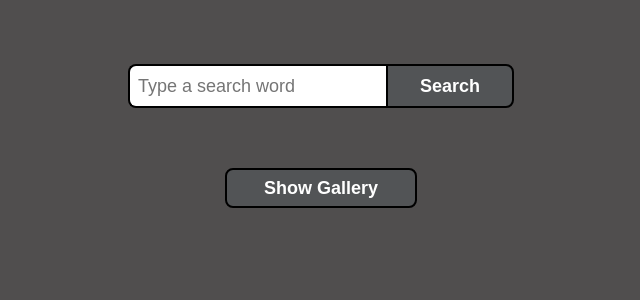
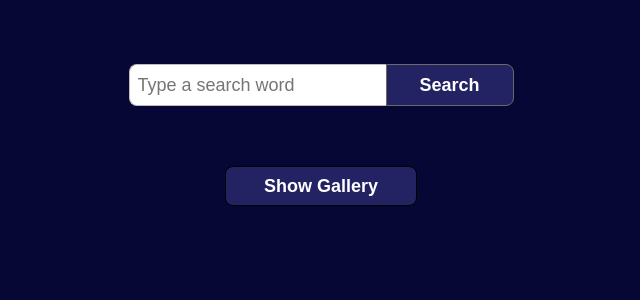
Before and after one commit to Varvikko455/Image-Gallery, a React (Create React App) app in the folder flickr-image-gallery/: page / in a window 1280 px wide. Shown: the top 300 px of the page, without its empty margins (319-959 px from the left). Built offline with nearby package versions, Linux system fonts and the light colour scheme.

Commit message:
slideshow v.2

```diff
--- a/flickr-image-gallery/package.json
+++ b/flickr-image-gallery/package.json
@@ -9,6 +9,7 @@
     "axios": "^0.26.1",
     "react": "^18.0.0",
     "react-dom": "^18.0.0",
+    "react-icons": "^4.3.1",
     "react-scripts": "5.0.1",
     "sass": "^1.50.1",
     "web-vitals": "^2.1.4"
--- a/flickr-image-gallery/src/App.module.scss
+++ b/flickr-image-gallery/src/App.module.scss
@@ -15,17 +15,17 @@
       padding: 0 0.5rem;
       outline: none;
       border-radius: 8px 0 0 8px;
-      border: 2px solid black;
+      border: 1px solid rgb(192, 187, 187);
       border-right: none;
     }
     .searchButton {
       width: 8rem;
       border-radius: 0 8px 8px 0;
-      background-color: hsl(220, 2%, 33%);
+      background-color: rgb(35, 35, 99);
       color: white;
       font-size: large;
       font-weight: 600;
-      border: 2px solid black;
+      border: 1px solid rgb(109, 104, 104);
       cursor: pointer;
     }
     .searchButton:hover {
@@ -33,7 +33,7 @@
     }
     .searchButton:active {
       color: rgb(187, 187, 187);
-      background-color: hsl(0, 0%, 38%);
+      background-color: rgba(35, 35, 99, 0.589);
     }
   }
   .galleryButtonContainer {
@@ -46,10 +46,10 @@
       width: 12rem;
       font-size: large;
       font-weight: 600;
-      border: 2px solid black;
+      border: 1px solid black;
       border-radius: 8px;
       cursor: pointer;
-      background-color: hsl(220, 2%, 33%);
+      background-color: rgb(35, 35, 99);
       color: white;
     }
     .galleryButton:hover {
--- a/flickr-image-gallery/src/components/Gallery/Gallery.css
+++ b/flickr-image-gallery/src/components/Gallery/Gallery.css
@@ -1,8 +1,31 @@
 .galleryContainer {
-  /* display: flex;
-  justify-content: center; */
-  /* position: relative; */
+  position: relative;
+  z-index: 5;
 }
 .galleryImage {
   border-radius: 10px;
+  width: 1000px;
+  height: 700px;
+  box-shadow: 5px 10px #000000 0.5;
 }
+.button {
+  top: 50%;
+  position: absolute;
+  z-index: 10;
+  width: 50px;
+  height: 50px;
+  cursor: pointer;
+  color: hsla(0, 6%, 80%, 0.514);
+}
+.button:hover {
+  color: hsla(0, 6%, 80%, 0.801);
+}
+.button:active {
+  color: rgba(255, 255, 255, 0.952)
+}
+.right {
+  right: 1.5%;
+}
+.left {
+  left: 1.5%;
+}
--- a/flickr-image-gallery/src/components/Gallery/Gallery.jsx
+++ b/flickr-image-gallery/src/components/Gallery/Gallery.jsx
@@ -1,4 +1,5 @@
 import React, { useState } from 'react';
+import { BsArrowRightCircle, BsArrowLeftCircle } from 'react-icons/bs';
 
 import './Gallery.css';
 
@@ -17,8 +18,6 @@ function GalleryImage({ gallery }) {
 
   return (
     <>
-      <button onClick={() => prevSlide()}>Prev</button>
-      <button onClick={() => nextSlide()}>Next</button>
       <div className='galleryContainer'>
         {gallery.length === 0 && <h2>Your gallery is empty . . .</h2>}
 
@@ -27,11 +26,15 @@ function GalleryImage({ gallery }) {
             <>
               {/* Checking for index position in gallery prop to be equal to the current image and show only that image */}
               {index === currentImage &&
+              <>
+                <BsArrowLeftCircle className={`button left`} onClick={() => prevSlide()} />
+                <BsArrowRightCircle className={`button right`} onClick={() => nextSlide()}>Next</BsArrowRightCircle>
                 <img
                   className={`galleryImage`}
                   src={`https://live.staticflickr.com/${picture.server}/${picture.id}_${picture.secret}_b.jpg`}
                   alt=""
-                />}
+                />
+              </> }
             </>
           )
         })}
--- a/flickr-image-gallery/src/index.module.scss
+++ b/flickr-image-gallery/src/index.module.scss
@@ -1,5 +1,5 @@
 body {
-  background-color: rgb(80, 78, 78);
+  background-color: rgb(7, 7, 54);
   margin: 0;
   font-family: -apple-system, BlinkMacSystemFont, 'Segoe UI', 'Roboto', 'Oxygen',
     'Ubuntu', 'Cantarell', 'Fira Sans', 'Droid Sans', 'Helvetica Neue',
```
Also changed, not shown: 1 other file (tests, documents, lock files or other folders).
